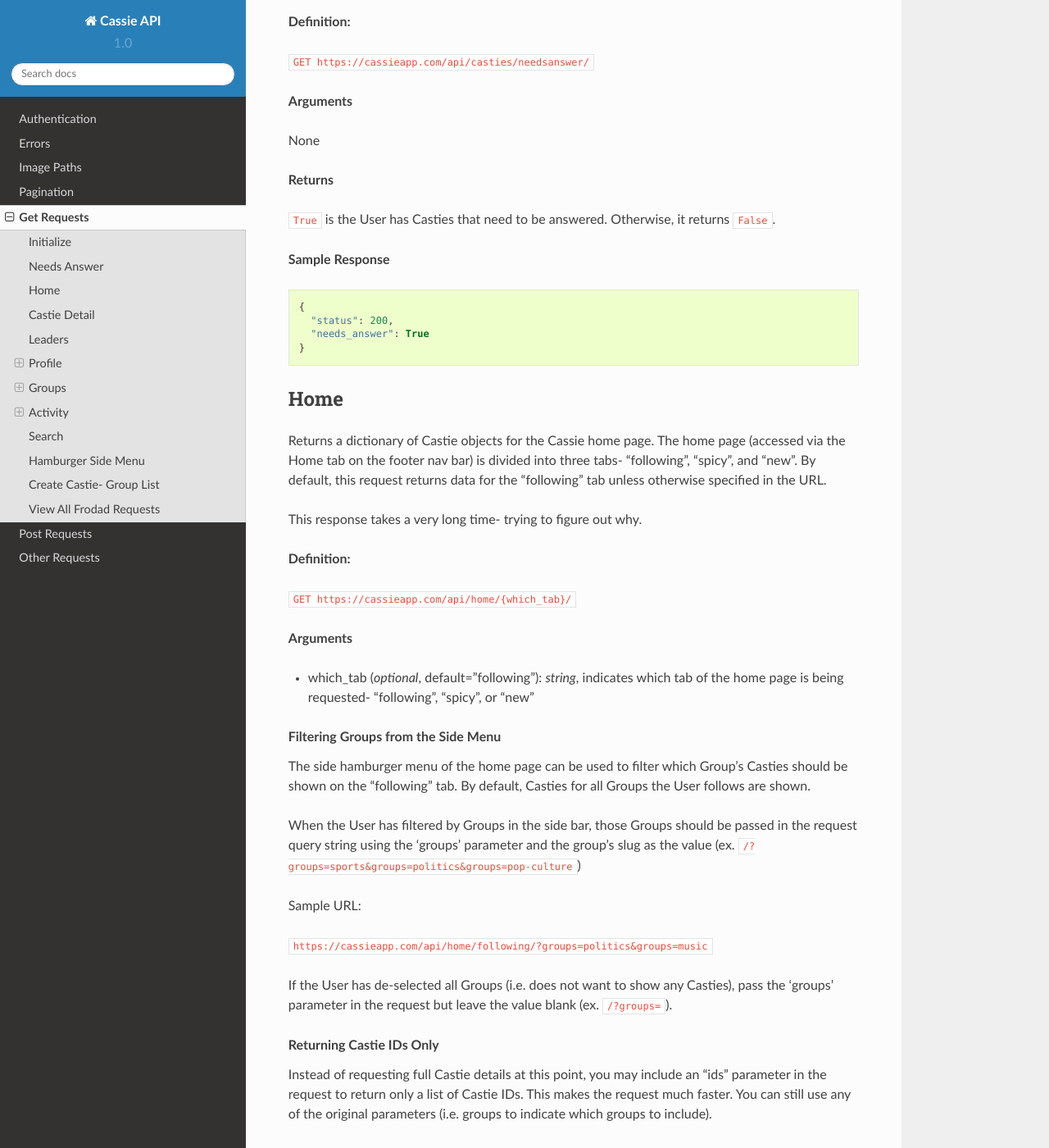
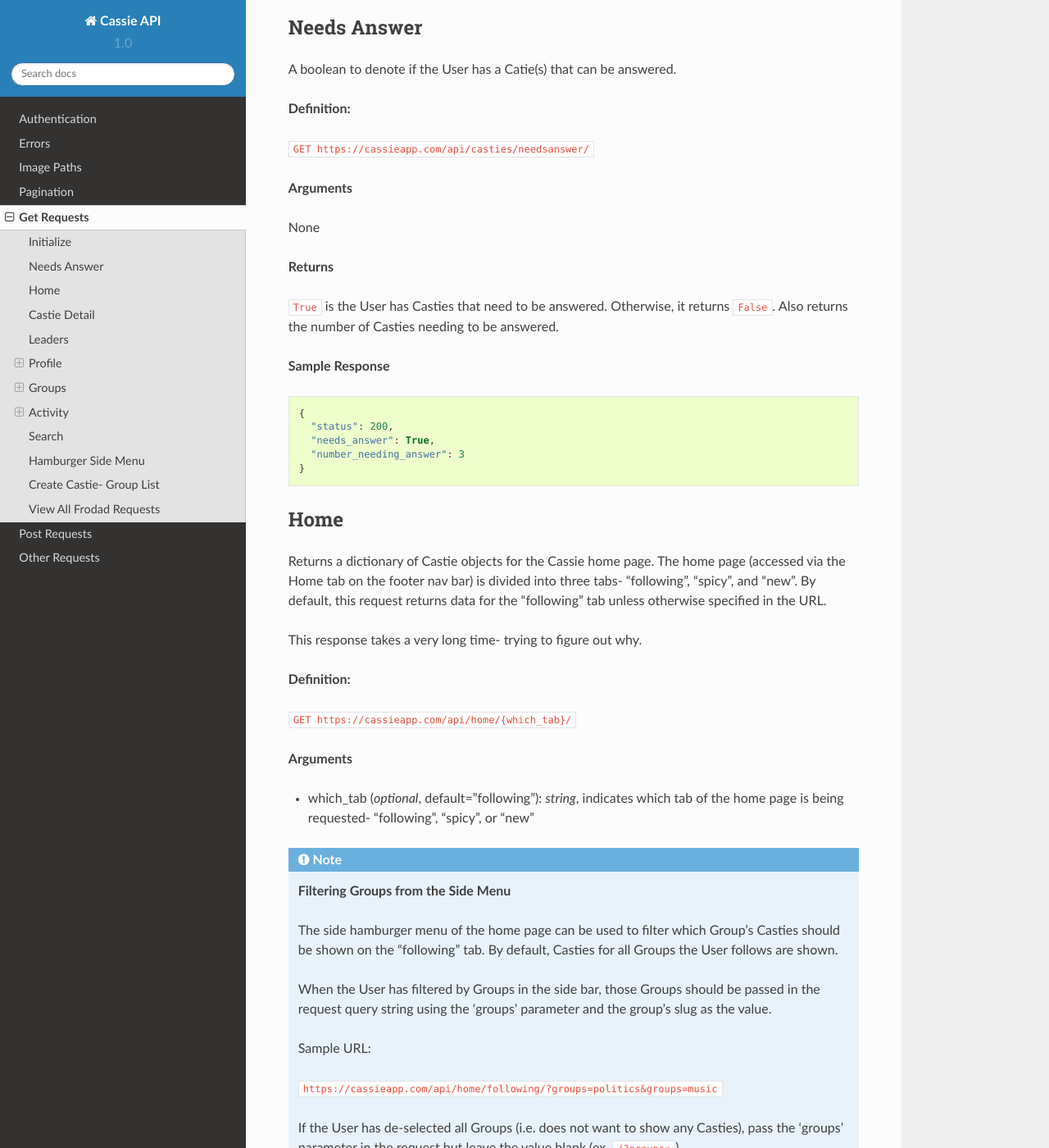
Before and after one commit to ssocias/cassie_docs, a Sphinx documentation site: the page built from source/get-requests.rst, in a window 1280 px wide and 1400 px high, scrolled down 1460 px. Shown: the whole window at 82% size. Built offline with Sphinx 7.4.7 and the Read the Docs theme 2.0.0, drawn with Linux system fonts in a browser that asks for light colours; some of the changed text lies outside the part shown.

Commit message:
better formatting

```diff
--- a/source/get-requests.rst
+++ b/source/get-requests.rst
@@ -18,7 +18,7 @@
 
 If, however, you are making a request to :ref:`log in` (found in the :ref:`Post Requests` section), there is no need to call `Initialize`_ or `Home`_ because :ref:`log in` does it already.
 
-.. topic:: Periodaclly Updating Notifications Count
+.. note:: **Periodaclly Updating Notifications Count**
 
   You might need to make periodic requests to this "Initialize" endpoint or to the "Needs Answer" endpoint below in order to alert the User when they have a new notification while they are using the app.
 
@@ -37,13 +37,15 @@
 
   * **number_notifications:** *integer*, number of notifications the User has
   * **needs_answer:** *boolean*, True if the User has a Castie(s) that is ready to be answered
+  * **number_needing_answer:** *integer*, number of Casties needing to be answered
 
 **Sample Response** ::
 
     {
       "status": 200,
       "number_notifications": 7,
-      "needs_answer": true
+      "needs_answer": true,
+      "number_needing_answer": 3
     }
 
 
@@ -62,13 +64,14 @@
 
 **Returns**
 
-``True`` is the User has Casties that need to be answered. Otherwise, it returns ``False``.
+``True`` is the User has Casties that need to be answered. Otherwise, it returns ``False``. Also returns the number of Casties needing to be answered.
 
 **Sample Response** ::
 
     {
       "status": 200,
-      "needs_answer": True
+      "needs_answer": True,
+      "number_needing_answer": 3
     }
 
 
@@ -89,11 +92,11 @@
 * which_tab (*optional*, default="following"): *string*, indicates which tab of the home page is being requested- "following", "spicy", or "new"
 
 
-.. topic:: Filtering Groups from the Side Menu
+.. note:: **Filtering Groups from the Side Menu**
 
   The side hamburger menu of the home page can be used to filter which Group's Casties should be shown on the "following" tab. By default, Casties for all Groups the User follows are shown.
 
-  When the User has filtered by Groups in the side bar, those Groups should be passed in the request query string using the 'groups' parameter and the group's slug as the value (ex. ``/?groups=sports&groups=politics&groups=pop-culture``)
+  When the User has filtered by Groups in the side bar, those Groups should be passed in the request query string using the 'groups' parameter and the group's slug as the value.
 
   Sample URL:
 
@@ -101,7 +104,7 @@
 
   If the User has de-selected all Groups (i.e. does not want to show any Casties), pass the 'groups' parameter in the request but leave the value blank (ex. ``/?groups=``).
 
-.. topic:: Returning Castie IDs Only
+.. note:: **Returning Castie IDs Only**
 
   Instead of requesting full Castie details at this point, you may include an "ids" parameter in the request to return only a list of Castie IDs. This makes the request much faster. You can still use any of the original parameters (i.e. groups to indicate which groups to include).
 
@@ -472,7 +475,7 @@
     * **level:** *integer*, the User's level (used for Overall Leaderboard)
     * **xp:** *integer*, the User's number of experience points (used for Group specific leaderboards)
 
-.. topic:: Level vs Points
+.. note:: **Level vs Points**
 
   Although all Leaderboards are ranked by experience points, only the Group Specific Leaderboards will display each User's "xp" (experience points). The Overall Leaderboard should display a User's "level".
 
--- a/source/other-requests.rst
+++ b/source/other-requests.rst
@@ -172,7 +172,7 @@
     "error_message": "the hanlde provided is already associated with a Cassie account"
     }
 
-.. topic:: Real-time Handle Uniqueness Validation
+.. note:: **Real-time Handle Uniqueness Validation**
 
     It would be great to perform a uniqueness check on the handle as the user is typing so that they don't have to submit the form and then wait for a response. If I send over a list of existing handles, can you perform the uniqueness validation right there on the app?
 
@@ -289,7 +289,7 @@
 
 Change the the existing email associated with the account. The email address must be unique. If the User tries to change the email to an email already associated with a Cassie account, an error message will be returned.
 
-.. topic:: Changing Email Address Changes the Username
+.. note:: **Changing Email Address Changes the Username**
 
   The email address associated with an account is also the User's username. When the User changes their email, the username is also changed.
 
--- a/source/post-requests.rst
+++ b/source/post-requests.rst
@@ -13,7 +13,7 @@
 
 The sign up process occurs over a series of steps as the User inputs the various pieces of data needed to create their account. Each step requires a separate request. No authentication required until after the final step and the account has been created.
 
-.. topic:: Abandoning the Account Creation Process
+.. note:: **Abandoning the Account Creation Process**
 
   If the User terminates the account creation process at any time after they have inputted a password, make a request to the following endpoint so any temporary data can be deleted:
 
@@ -172,6 +172,7 @@
 
   * **number_notifications:** *integer*, number of notifications the User has
   * **needs_answer:** *boolean*, True if the User has a Castie(s) that is ready to be answered
+  * **number_needing_answer:** *integer*, number of Casties needing to be answered
 
 
 **Sample Response** ::
@@ -181,6 +182,7 @@
         "profile_handle": "steph",
         "number_notifications": 4,
         "needs_answer": false,
+        "number_needing_answer": 2,
         "casties": {
             "6785577f160f45b0989dcee31bd762bf": {
               "answerSubmitted": false,
```
Also changed, not shown: other parts of source/get-requests.rst (+2 -2 lines), 16 other files.
